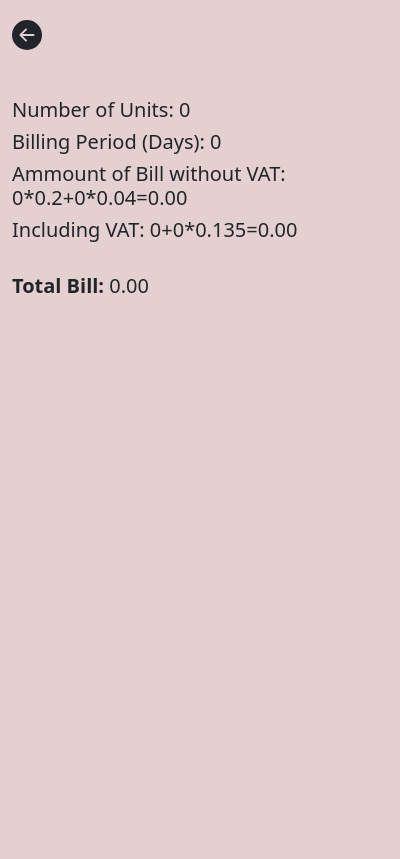
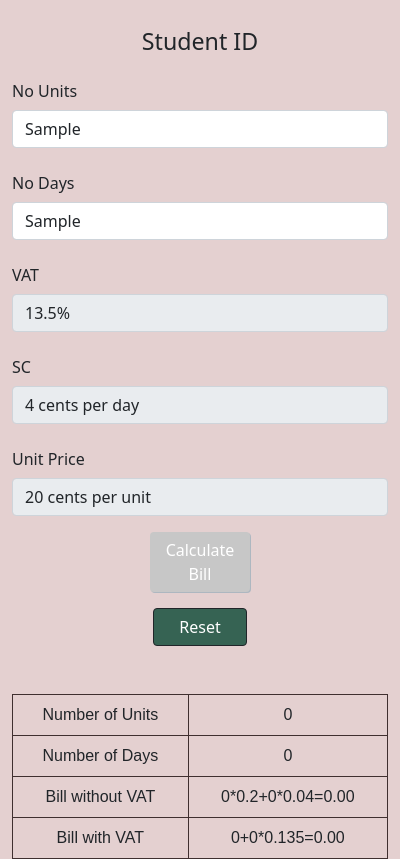
Before and after one commit to MirzaAfshal/CA3, an Electron app: page src/index.html in a window 400 px wide. Both pictures are taken after typing "Sample", "Sample" into the empty fields and a click on the button "Calculate Bill". Drawn offline with nearby package versions, Linux system fonts and the light colour scheme.

Commit message:
sparating index.css file, and added comments in bill.js

```diff
--- a/src/bill.js
+++ b/src/bill.js
@@ -1,7 +1,10 @@
 var data;
+// event handler for calculate bill button
 document.getElementById("BillForm").addEventListener("submit", (e)=>{
     let formElemnts = new Array(...e.target.elements);
+    e.preventDefault();
 
+    // take the data from from elements and add in data variable
     data =  (formElemnts.map( (e)=>{
     if (e.name){
         let inputValue = parseFloat(e.value.trim());
@@ -10,25 +13,31 @@ document.getElementById("BillForm").addEventListener("submit", (e)=>{
         if(e){return e}
     })
 
+    // make the section 2 visible after hiting on calculate button
     document.getElementById("Section2").style.display="block"
-    document.getElementById("Section1").style.display="none"
     console.log(data)
     let values =  data.map(values => {
     return values[1]
     })
     let units = values[0];
     let days = values[1];
+
+    // calculate the bill without vat
     let billWithOutVat = units * (values [4] / 100) + days * (values [3] / 100)
+
+    // calculate the bill with vat
     let billWithVat = billWithOutVat + (billWithOutVat * (13.5 / 100))
-    console.log('check the result ->', billWithOutVat.toFixed(2), billWithVat.toFixed(2))
+
+    // make the calculated data available for displaying in the table
     document.getElementById("NOfUnits").innerText = units;
     document.getElementById("BillPerid").innerText= days;
     document.getElementById("WithoutVAT").innerText= units +"*" +(values [4] / 100) +"+"+ days +"*"+ (values [3] / 100)+"="+ billWithOutVat.toFixed(2);
     document.getElementById("IncludingVAT").innerText= billWithOutVat +"+"+ (billWithOutVat +"*"+ (13.5 / 100))+ "=" +billWithVat.toFixed(2);
-    document.getElementById("TotalBill").innerText = (billWithOutVat+billWithVat).toFixed(2)
-    e.preventDefault();
 });
-document.getElementById("backbtn").addEventListener("click",(e)=>{
-    document.getElementById("Section2").style.display="none"
-    document.getElementById("Section1").style.display="block"
+
+// event handler for reset button
+document.getElementById("resetBtn").addEventListener("click",(e)=>{
+    document.getElementById("Section2").style.display="none";
+    document.getElementById("numofunits").value= '';
+    document.getElementById("numofdays").value= '';
 })
--- /dev/null
+++ b/src/index.css
@@ -0,0 +1,25 @@
+#backbtn:hover{
+    cursor: pointer;
+    fill: brown;
+}
+body{
+    background: #e4d0d0
+}
+table {
+    font-family: arial, sans-serif;
+    border-collapse: collapse;
+    width: 100%;
+}
+td, th {
+    border: 1px solid #3f2f2f;
+    text-align: center;
+    padding: 8px;
+}
+#Section2{
+    display: none;
+}
+#resetBtnWrap{
+    display: flex;
+    justify-content: center;
+}
+button:focus {outline:0;}
--- a/src/index.html
+++ b/src/index.html
@@ -4,16 +4,8 @@
     <meta charset="UTF-8" />
     <title>CA3</title>
     <link href="https://cdn.jsdelivr.net/npm/bootstrap@5.1.3/dist/css/bootstrap.min.css" rel="stylesheet" integrity="sha384-1BmE4kWBq78iYhFldvKuhfTAU6auU8tT94WrHftjDbrCEXSU1oBoqyl2QvZ6jIW3" crossorigin="anonymous">
+    <link rel="stylesheet" href="./index.css">
   </head>
-  <style>
-    #backbtn:hover{
-      cursor: pointer;
-      fill: brown;
-    }
-    body{
-      background: #e4d0d0
-    }
-  </style>
   <body>
     <div class="container-fluid" style="margin-top:20px;">
 
@@ -26,12 +18,12 @@
 
             <div class="mb-3 row">
               <label for="staticEmail" class="col-sm-2 col-form-label">No Units</label>
-              <div class="col-sm-10"> <input name="units" type="text"  required class="form-control" ></div>
+              <div class="col-sm-10"> <input id="numofunits" name="units" type="text"  required class="form-control" ></div>
             </div>
 
             <div class="mb-3 row">
               <label for="staticEmail" class="col-sm-2 col-form-label">No Days</label>
-              <div class="col-sm-10"><input name="days" type="text" required  class="form-control" > </div>
+              <div class="col-sm-10"><input id="numofdays" name="days" type="text" required  class="form-control" > </div>
             </div>
 
             <div class="mb-3 row">
@@ -52,24 +44,33 @@
             <div class="mb-3 row d-flex justify-content-center">
               <button style="background: #c7c7c7; box-shadow: 1px 1px #adb7c0; border: #c7c7c7;" type="submit" class="btn btn-primary w-25 btn-dark">Calculate Bill</button>
             </div>
-
         </form>
+        <div id="resetBtnWrap">
+          <button id="resetBtn" class="btn btn-primary w-25 btn-dark" style="background-color: #366353;">Reset</button><br>
+        </div>
+        <br>
+        <br>
         </div>
 
-        <div id="Section2" style="display: none;">
-          <div class="pb-5">
-
-              <svg id="backbtn" xmlns="http://www.w3.org/2000/svg" width="30" height="30" fill="currentColor" class="bi bi-arrow-left-circle-fill" viewBox="0 0 16 16">
-                <path d="M8 0a8 8 0 1 0 0 16A8 8 0 0 0 8 0zm3.5 7.5a.5.5 0 0 1 0 1H5.707l2.147 2.146a.5.5 0 0 1-.708.708l-3-3a.5.5 0 0 1 0-.708l3-3a.5.5 0 1 1 .708.708L5.707 7.5H11.5z"/>
-              </svg>
-
-          </div>
-          <h5>Number of Units: <span id="NOfUnits"></span> </h5>
-          <h5>Billing Period (Days): <span id="BillPerid" ></span> </h5>
-          <h5>Ammount of  Bill without VAT: <span id="WithoutVAT" ></span> </h5>
-          <h5>Including VAT: <span id="IncludingVAT" ></span> </h5>
-          <br/>
-          <h5><strong>Total Bill: </strong><span id="TotalBill" ></span> </h5>
+        <div id="Section2" >
+          <table>
+            <tr>
+              <td>Number of Units</td>
+              <td id="NOfUnits"></td>
+            </tr>
+            <tr>
+              <td>Number of Days</td>
+              <td id="BillPerid"></td>
+            </tr>
+            <tr>
+              <td>Bill without VAT</td>
+              <td id="WithoutVAT"></td>
+            </tr>
+            <tr>
+              <td>Bill with VAT</td>
+              <td id="IncludingVAT"></td>
+            </tr>
+          </table>
         </div>
 
       </div>
```
Also changed, not shown: package.json (+32 -4 lines), README.md, 1 other file.
